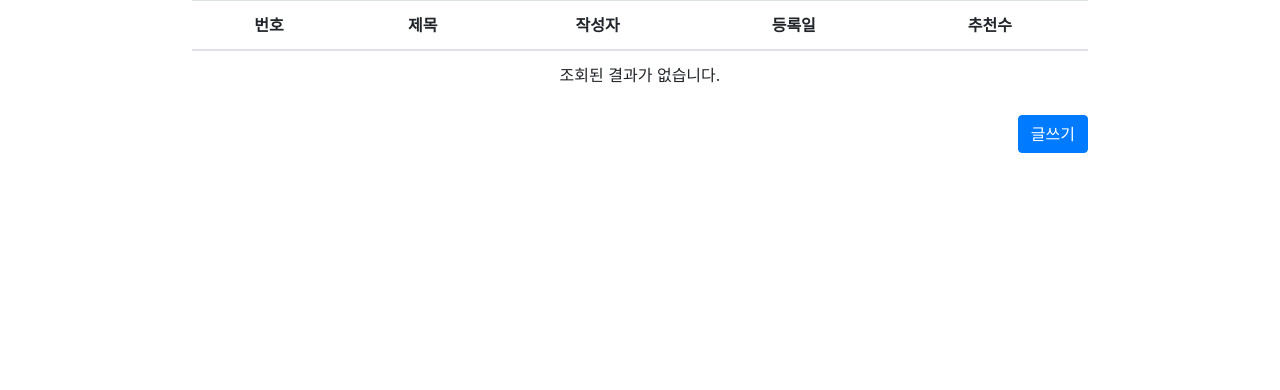
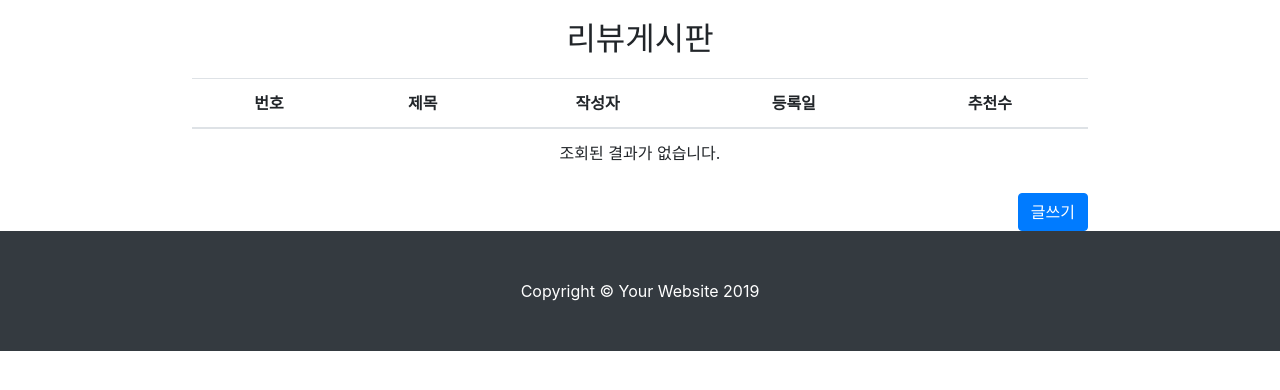
Before and after one commit to kimmjk3/gshop, a Spring app: page /gshop/list in a window 1280 px wide. Shown: the part 56-446 px from the top of the page. Run offline with Thymeleaf, Linux system fonts and the light colour scheme; the template is opened without the code that fills it, so the values that code supplies are empty; some of the project's set-up classes (security, data sources, template engines, error pages and the like) are left out, and stand-ins take their place.

Commit message:
footer추가

```diff
--- a/gShop/src/main/resources/templates/gshop/index.html
+++ b/gShop/src/main/resources/templates/gshop/index.html
@@ -38,9 +38,9 @@ a {
 		<div class="row">
 
 			<!-- 왼쪽 메뉴 -->
-			<div class="col-lg-3">
+			<div class="col-lg-3" style="text-align:center;">
 
-				<h1 class="my-4">Shop Name</h1>
+				<h1 class="my-4">GG SHOP</h1>
 				<div class="list-group" style = "text-align:center;">
 					<a href="#" class="list-group-item" style="color:black">키보드</a>
 					<a href="#" class="list-group-item" style="color:black">마우스</a>
--- a/gShop/src/main/resources/templates/gshop/list.html
+++ b/gShop/src/main/resources/templates/gshop/list.html
@@ -22,7 +22,9 @@
 	<!-- Navigation 분리 -->
 	<nav include-html="/html/nav.html"></nav>
 
-	<div style = "width:70%; text-align:center; margin-left:auto;margin-right:auto;">
+	<h2 style="text-align: center; margin-top: 20px; margin-bottom: 20px;">리뷰게시판</h2>
+
+	<div style="width: 70%; text-align: center; margin-left: auto; margin-right: auto;">
 		<table class="table table-hover">
 			<thead>
 				<tr>
@@ -55,6 +57,14 @@
 		</div>
 	</div>
 
+	<!-- Footer -->
+	<footer class="py-5 bg-dark">
+		<div class="container">
+			<p class="m-0 text-center text-white">Copyright &copy; Your Website 2019</p>
+		</div>
+		<!-- /.container -->
+	</footer>
+
 	<!--   html분리 -->
 	<script>
 		includeHTML();
```
Also changed, not shown: gShop/src/main/resources/templates/gshop/join.html (+8 -0 lines), gShop/src/main/resources/templates/gshop/login.html (+8 -0 lines), gShop/src/main/resources/templates/gshop/view.html (+8 -0 lines), gShop/src/main/resources/templates/gshop/write.html (+8 -0 lines).
